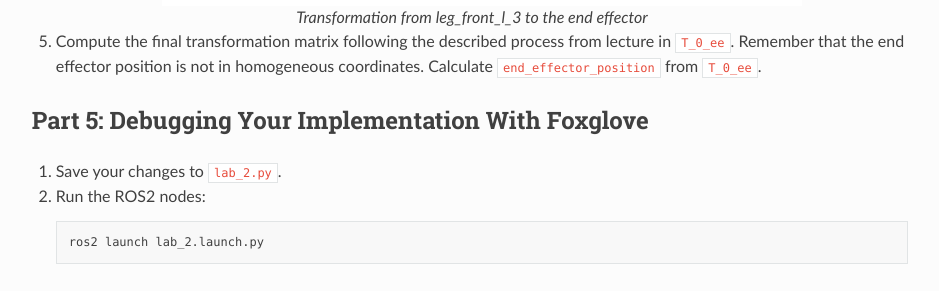
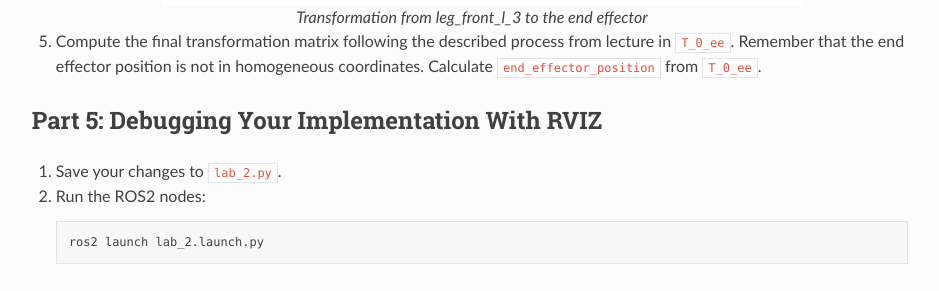
Before and after one commit to cs123-stanford/cs123-stanford, a Sphinx documentation site: the page built from docs/schedule/labs/fall-25/lab-2.rst, in a window 1280 px wide and 900 px high, scrolled down 4851 px. Shown: the part 156-447 px from the top of the window, without its empty margins (320-1259 px from the left). Built offline with Sphinx 7.4.7 and the Read the Docs theme 3.1.0, drawn with Linux system fonts in a browser that asks for light colours.

Commit message:
fix typi

```diff
--- a/docs/reference/past_projects.rst
+++ b/docs/reference/past_projects.rst
@@ -7,5 +7,5 @@
 `2024 Fall <https://docs.google.com/spreadsheets/d/1_ea6Th2R1J3je39A-j8BvTwOU71HdqYFcxP7no6J_cQ/edit?gid=0#gid=0>`_
 -----------------------------------------------------------------------------------------------------------------------
 
-`2025 Spring (to be updated) <https://docs.google.com/spreadsheets/d/1DWkXLVv9hAETwNQyNbZrSeBmAgp9-V06FRtTH-k8e1Y/edit?usp=sharing>`_
+`2025 Spring <https://docs.google.com/spreadsheets/d/1DWkXLVv9hAETwNQyNbZrSeBmAgp9-V06FRtTH-k8e1Y/edit?usp=sharing>`_
 ---------------------------------------------------------------------------------------------------------------------------------------
--- a/docs/schedule/labs/fall-25/lab-2.rst
+++ b/docs/schedule/labs/fall-25/lab-2.rst
@@ -113,7 +113,7 @@
 
 5. Compute the final transformation matrix following the described process from lecture in ``T_0_ee``. Remember that the end effector position is not in homogeneous coordinates. Calculate ``end_effector_position`` from ``T_0_ee``.
 
-Part 5: Debugging Your Implementation With Foxglove
+Part 5: Debugging Your Implementation With RVIZ
 ---------------------------------------------------
 
 1. Save your changes to ``lab_2.py``.
```
